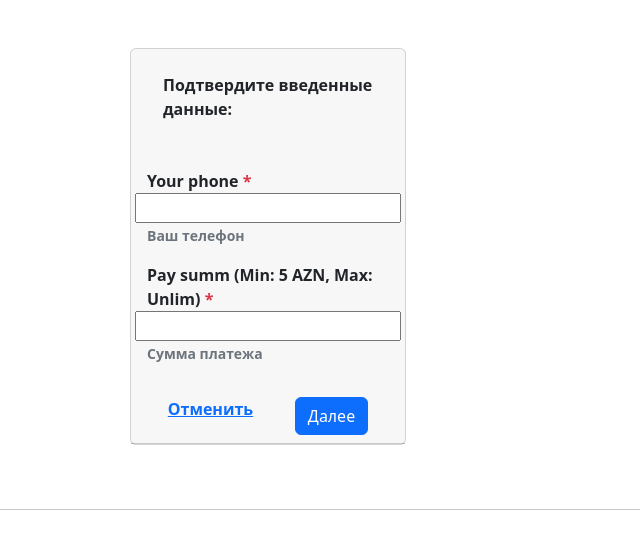
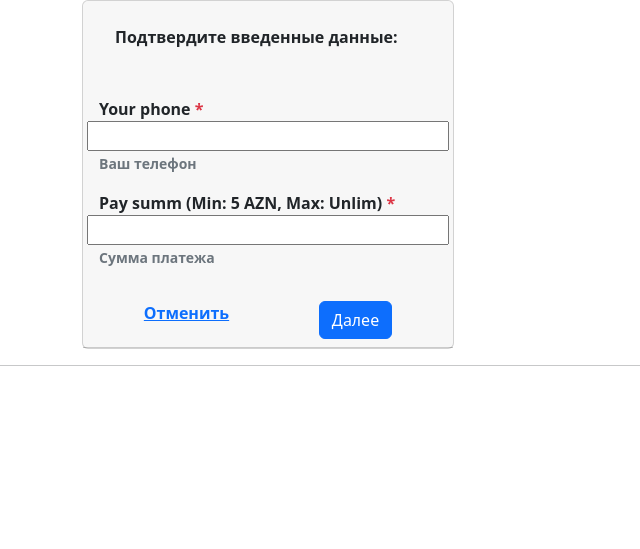
Before and after one commit to Maniackaa/Project-deposite, a Django app: page /deposit_confirm/ in a window 1280 px wide. Shown: the top 549 px of the page, without its empty margins (0-640 px from the left). Run offline with Django 4.2, Linux system fonts and the light colour scheme; parts of the project's set-up code (start-up, migrations or seed data) failed here and were passed over; some libraries are stand-ins or nearby versions.

Commit message:
input_transaction

```diff
--- a/backend_deposit/templates/deposit/deposit_confirm.html
+++ b/backend_deposit/templates/deposit/deposit_confirm.html
@@ -1,7 +1,7 @@
 {% extends 'base.html' %}
 {% block title %}Оплата{% endblock %}
 {% block content %}
-      <div class="col-md-4 p-5">
+      <div class="col-md-4">
         <div class="card">
           <div class="card-header">
             {{ hello }}
--- a/backend_deposit/templates/deposit/deposit_created.html
+++ b/backend_deposit/templates/deposit/deposit_created.html
@@ -6,7 +6,6 @@
         <div class="card">
           <div class="card-header">
             Депозит создан
-              {% csrf_token %}
             <div class="card-body">
                 Ваш уникальный идентификатор:<br>
                 {{uid}}<br><br>
--- a/backend_deposit/templates/deposit/index.html
+++ b/backend_deposit/templates/deposit/index.html
@@ -6,10 +6,10 @@
         <div class="card">
           <div class="card-header">
             {{ hello }}
-            <div class="card-body">
 
+              <div class="card-body">
                     <form method="post" enctype="multipart/form-data" action="{% url 'deposit:confirm' %}">
-                        {% csrf_token %}
+                                    {% csrf_token %}
                         {% include 'includes/form_fields.html' %}
                         <div class="d-flex justify-content-end">
                             <button type="submit" class="btn btn-primary">
```
